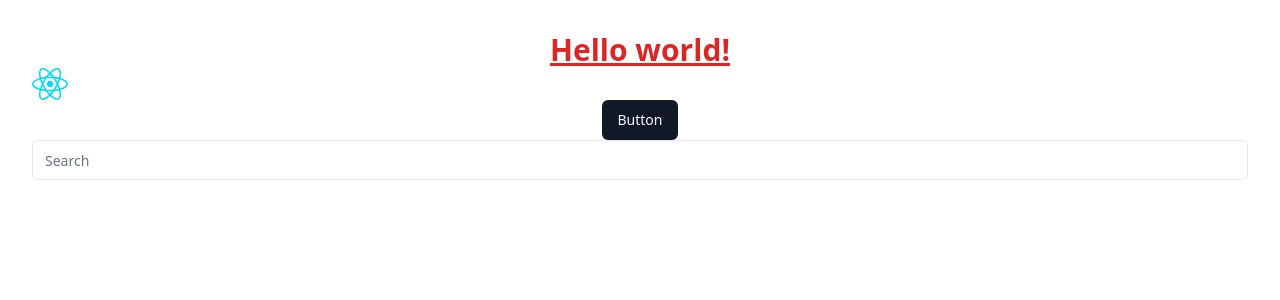
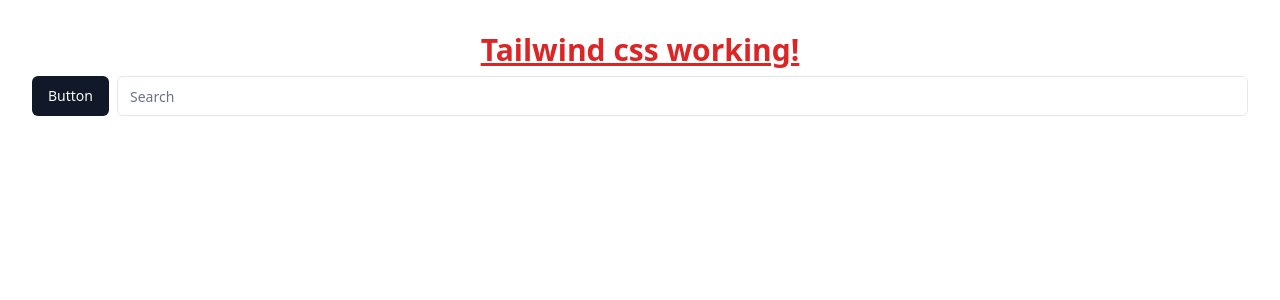
Before and after one commit to mukhammadxuja/vite-tailwind-shadcn-js, a React (Vite) app: page / in a window 1280 px wide. Shown: the top 300 px of the page. Built offline with nearby package versions, Linux system fonts and the light colour scheme.

Commit message:
add tailwind css

```diff
--- a/package.json
+++ b/package.json
@@ -34,6 +34,7 @@
     "postcss": "^8.4.31",
     "prettier": "^3.0.3",
     "tailwind-merge": "^2.0.0",
+    "tailwindcss": "^3.3.5",
     "tailwindcss-animate": "^1.0.7",
     "vite": "^4.4.5"
   }
--- a/src/App.jsx
+++ b/src/App.jsx
@@ -8,11 +8,12 @@
   return (
     <>
       <h1 className="text-3xl font-bold underline text-red-600">
-        Hello world!
+        Tailwind css working!
       </h1>
-      <img src={reactLogo} alt="" />
-      <Button>Button</Button>
-      <Input placeholder="Search" />
+      <div className='flex gap-2 mt-2'>
+        <Button>Button</Button>
+        <Input placeholder="Search" />
+      </div>
     </>
   );
 }
```
Also changed, not shown: 1 other file (tests, documents, lock files or other folders).
